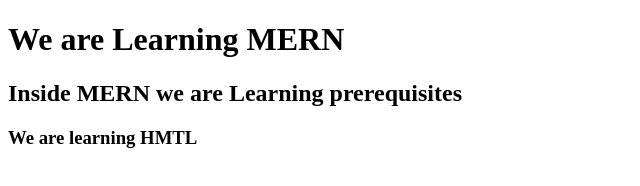
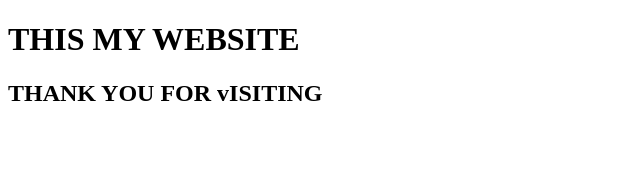
Before and after one commit to ksragav/HTML_CSS-MERN-, a plain HTML site: page index.html in a window 1280 px wide. Shown: the whole page, without its empty margins (0-640 px from the left). Drawn offline with Linux system fonts and the light colour scheme.

Commit message:
html content

```diff
--- a/index.html
+++ b/index.html
@@ -5,8 +5,8 @@
         <title>MY WEBPAGE</title>
     </head>
     <body>
-        <h1>We are Learning MERN</h1>
-        <h2>Inside MERN we are Learning prerequisites</h2>
-        <h3>We are learning HMTL</h3>
+        <h1>THIS MY WEBSITE</h1>
+        <h2>THANK YOU FOR vISITING </h2>
+
     </body>
 </html>
```
